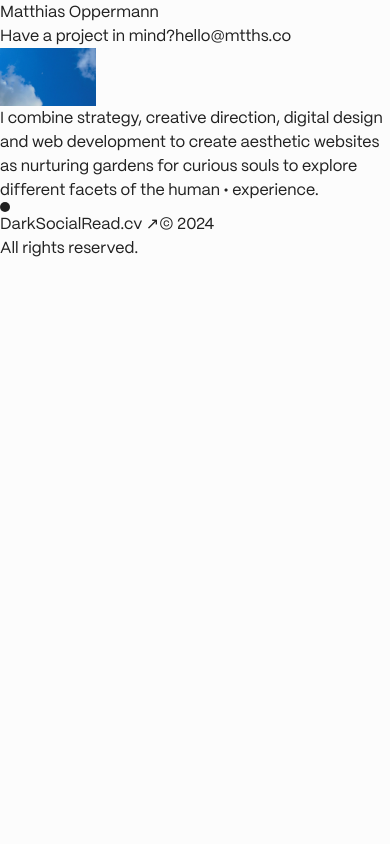
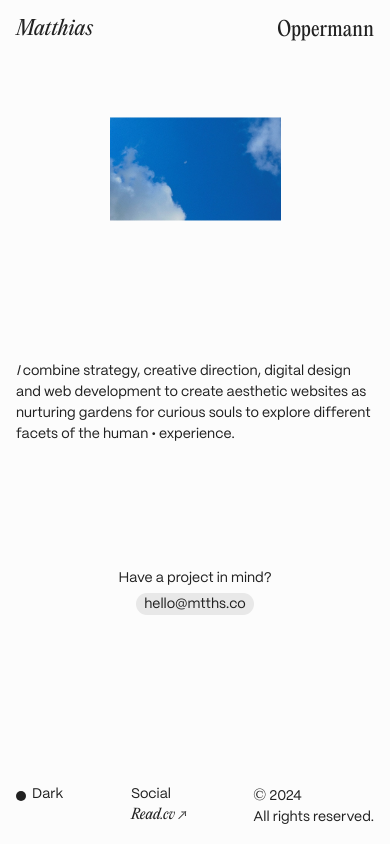
Before and after one commit to m-oppermann/mtths, a Next.js app: page / in a window 390 px wide. Built offline with nearby package versions, Linux system fonts and the light colour scheme.

Commit message:
Apply responsive design

```diff
--- a/app/not-found.tsx
+++ b/app/not-found.tsx
@@ -1,3 +1,12 @@
+import clsx from "clsx"
+import { EditorialNew } from "@/styles/fonts"
+
 export default function NotFound() {
-  return <h2>404</h2>
+  return (
+    <div className="flex h-full items-center justify-center">
+      <h2 className={clsx("font-serif text-lg italic", EditorialNew.variable)}>
+        404
+      </h2>
+    </div>
+  )
 }
--- a/app/page.tsx
+++ b/app/page.tsx
@@ -1,26 +1,39 @@
 import Image from "next/image"
+import clsx from "clsx"
+import { EditorialNew } from "@/styles/fonts"
 
 export default function IndexPage() {
   return (
-    <>
-      <header>
-        <h1>Matthias Oppermann</h1>
-        <div>
-          <span>Have a project in mind?</span>
-          <a href="mailto:hello@mtths.co">hello@mtths.co</a>
+    <div className="relative h-full p-4 sm:p-6 lg:px-8 -sm:grid -sm:grid-cols-4 -sm:grid-rows-12 -sm:gap-4">
+      <header className="sm:absolute -sm:col-span-4 -sm:row-span-1">
+        <h1
+          className={clsx(
+            "flex font-serif text-lg sm:text-xl -sm:place-content-between",
+            EditorialNew.variable,
+          )}
+        >
+          <em>Matthias</em>&nbsp;Oppermann
+        </h1>
+      </header>
+      <main className="-sm:col-span-4 -sm:row-span-10 -sm:row-start-2 -sm:grid -sm:grid-cols-4 -sm:grid-rows-10 -sm:gap-4">
+        <Image
+          className="sm:absolute sm:left-1/2 sm:top-[20%] sm:-translate-x-1/2 lg:top-6 -sm:col-span-2 -sm:col-start-2 -sm:row-start-2 -sm:-mt-4 -sm:w-full -lg:-translate-y-[20%]"
+          src="/images/sky.jpg"
+          alt="sky"
+          width={160}
+          height={96}
+        />
+        {/* <Image src="/images/t-n.gif" alt="t-n" width={160} height={120} />
+          <Image src="/images/tone.gif" alt="tone" width={160} height={120} /> */}
+        <div className="sm:absolute sm:bottom-6 sm:left-0 sm:grid sm:grid-cols-6 sm:gap-4 sm:px-6 lg:grid-cols-12 lg:px-8 -sm:col-span-4 -sm:row-start-5">
+          <p className="sm:col-span-6 sm:text-center lg:col-span-8 lg:col-start-3 -sm:text-sm">
+            <em>I</em> combine strategy, creative direction, digital design and
+            web development to create aesthetic websites as nurturing gardens
+            for curious souls to explore different facets of the human •
+            experience.
+          </p>
         </div>
-      </header>
-      <main>
-        <div>
-          <Image src="/images/sky.jpg" alt="sky" width={96} height={160} />
-          {/* <Image src="/images/t-n.gif" alt="t-n" width={160} height={120} />
-          <Image src="/images/tone.gif" alt="tone" width={160} height={120} /> */}
-          <p>
-            I combine strategy, creative direction, digital design and web
-            development to create aesthetic websites as nurturing gardens for
-            curious souls to explore different facets of the human • experience.
-          </p>
-          {/* <p>
+        {/* <p>
             <a href="https://tranquillum-naturae.com">tranquillum naturae ↗</a>
             &nbsp;&nbsp;displays a collection of captured moments and
             contemplative thoughts on nature&apos;s innate mystery. Intended as
@@ -32,19 +45,39 @@ export default function IndexPage() {
             natural colour schemes of beautiful places on earth through
             photography to inspire a unique palette rooted in nature.
           </p> */}
+        <div className="flex flex-col items-center gap-1 text-sm sm:absolute sm:right-6 sm:top-6 sm:items-end lg:right-8 -sm:col-span-4 -sm:row-start-8">
+          Have a project in mind?
+          <a
+            className="rounded-full bg-gray-2 px-2 py-1 leading-none hover:bg-gray-3 focus:bg-gray-4"
+            href="mailto:hello@mtths.co"
+          >
+            hello@mtths.co
+          </a>
         </div>
       </main>
-      <footer>
-        <button>
-          <div className="h-[0.625rem] w-[0.625rem] rounded-full bg-gray-6" />
-          <span>Dark</span>
+      <footer className="grid grid-cols-4 place-content-end gap-4 text-sm sm:absolute sm:left-0 sm:top-1/2 sm:col-span-6 sm:w-full sm:max-w-[1920px] sm:-translate-y-1/2 sm:grid-cols-6 sm:place-content-start sm:px-6 lg:grid-cols-12 lg:px-8 -sm:col-span-4 -sm:row-start-12">
+        <button className="flex h-max w-max items-center gap-[0.375rem]">
+          <div className="mt-[0.125rem] h-[0.625rem] w-[0.625rem] rounded-full bg-gray-6" />
+          Dark
         </button>
-        <span>Social</span>
-        <a href="https://read.cv/mtths">Read.cv ↗</a>
-        <span>
-          © 2024 <br /> All rights reserved.
+        <div className="sm:col-span-2 sm:col-start-3 sm:grid sm:grid-cols-2 sm:gap-4 sm:text-gray-5 lg:col-span-3 lg:col-start-4 lg:grid-cols-3 -sm:col-start-2 -sm:justify-self-end">
+          Social
+          <br />
+          <a
+            className={clsx(
+              "h-max w-max font-serif italic lg:col-start-3",
+              EditorialNew.variable,
+            )}
+            href="https://read.cv/mtths"
+          >
+            Read.cv ↗
+          </a>
+        </div>
+        <span className="col-span-2 col-start-3 sm:col-start-5 sm:text-gray-5 lg:col-start-11 -lg:justify-self-end">
+          <span className={clsx("font-serif", EditorialNew.variable)}>©</span>
+          &nbsp;2024 <br /> All rights reserved.
         </span>
       </footer>
-    </>
+    </div>
   )
 }
```
